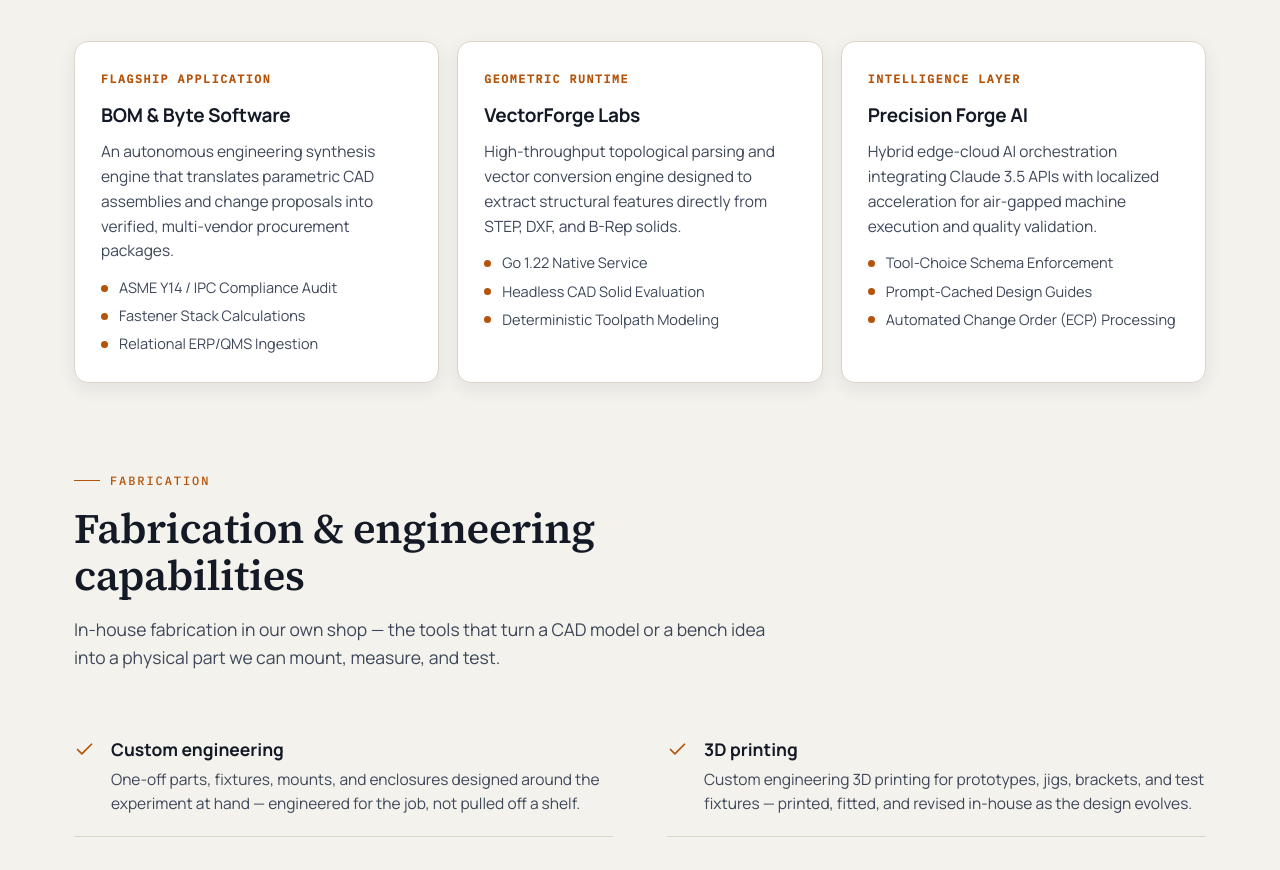
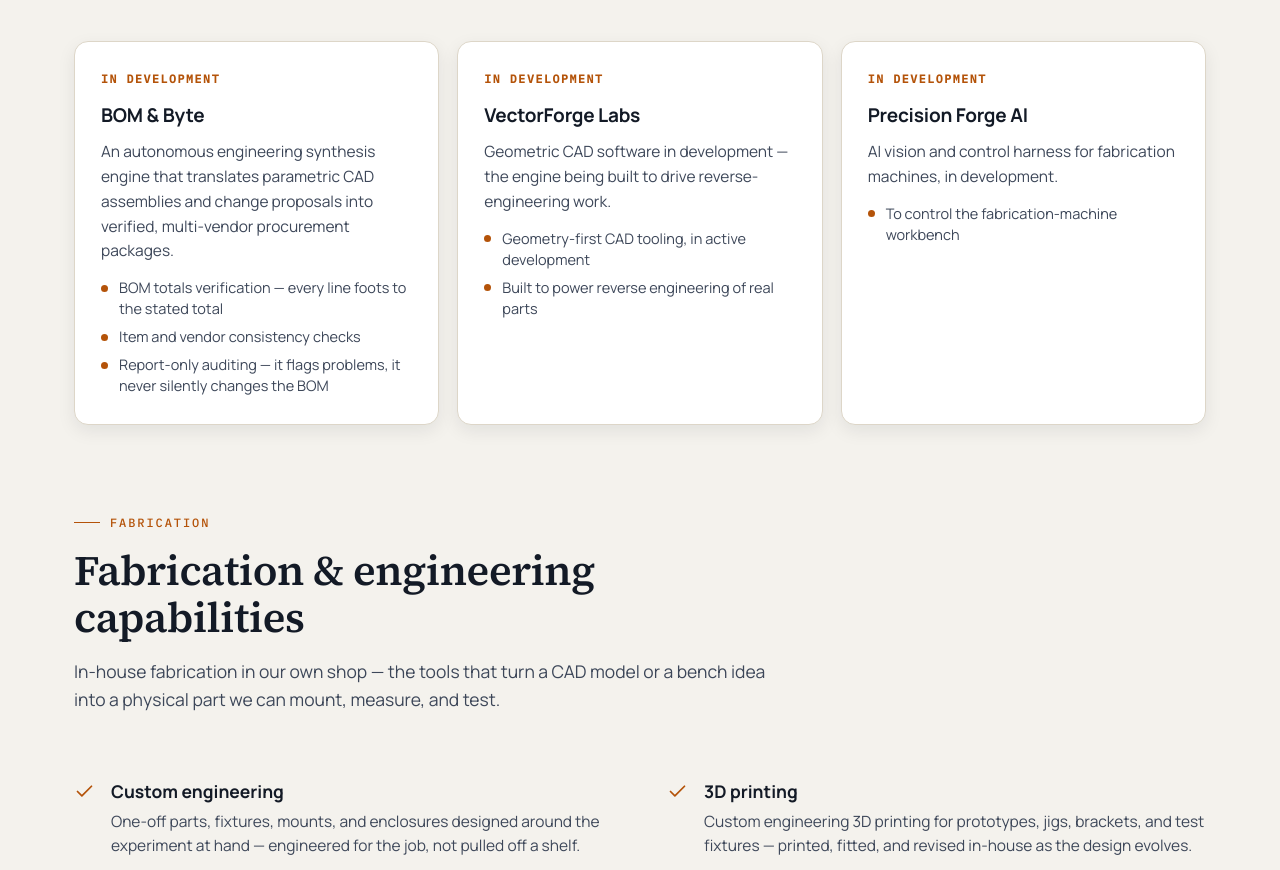
Before and after one commit to Ldiggity667/precisionforgeholdings.github.io, a plain HTML site: page index.html in a window 1280 px wide. Shown: the part 3919-4789 px from the top of the page. Drawn offline with Linux system fonts and the light colour scheme.

Commit message:
Correct the three Active software initiatives cards to match reality

```diff
--- a/index.html
+++ b/index.html
@@ -626,35 +626,35 @@
       </div>
       <div class="focus-grid">
         <article class="fcard reveal">
-          <span class="kind">Flagship application</span>
-          <h3>BOM &amp; Byte Software</h3>
+          <span class="kind">In development</span>
+          <h3>BOM &amp; Byte</h3>
           <p>An autonomous engineering synthesis engine that translates parametric CAD assemblies and change proposals into verified, multi-vendor procurement packages.</p>
           <ul class="feats">
-            <li>ASME Y14 / IPC Compliance Audit</li>
-            <li>Fastener Stack Calculations</li>
-            <li>Relational ERP/QMS Ingestion</li>
+            <li>BOM totals verification — every line foots to the stated total</li>
+            <li>Item and vendor consistency checks</li>
+            <li>Report-only auditing — it flags problems, it never silently changes the BOM</li>
           </ul>
         </article>
 
         <article class="fcard reveal">
-          <span class="kind">Geometric runtime</span>
+          <span class="kind">In development</span>
           <h3>VectorForge Labs</h3>
-          <p>High-throughput topological parsing and vector conversion engine designed to extract structural features directly from STEP, DXF, and B-Rep solids.</p>
+          <p>Geometric CAD software in development — the engine being built to drive reverse-engineering work.</p>
           <ul class="feats">
-            <li>Go 1.22 Native Service</li>
-            <li>Headless CAD Solid Evaluation</li>
-            <li>Deterministic Toolpath Modeling</li>
+            <li>Geometry-first CAD tooling, in active development</li>
+            <li>Built to power reverse engineering of real parts</li>
+
           </ul>
         </article>
 
         <article class="fcard reveal">
-          <span class="kind">Intelligence layer</span>
+          <span class="kind">In development</span>
           <h3>Precision Forge AI</h3>
-          <p>Hybrid edge-cloud AI orchestration integrating Claude 3.5 APIs with localized acceleration for air-gapped machine execution and quality validation.</p>
+          <p>AI vision and control harness for fabrication machines, in development.</p>
           <ul class="feats">
-            <li>Tool-Choice Schema Enforcement</li>
-            <li>Prompt-Cached Design Guides</li>
-            <li>Automated Change Order (ECP) Processing</li>
+            <li>To control the fabrication-machine workbench</li>
+
+
           </ul>
         </article>
       </div>
```
